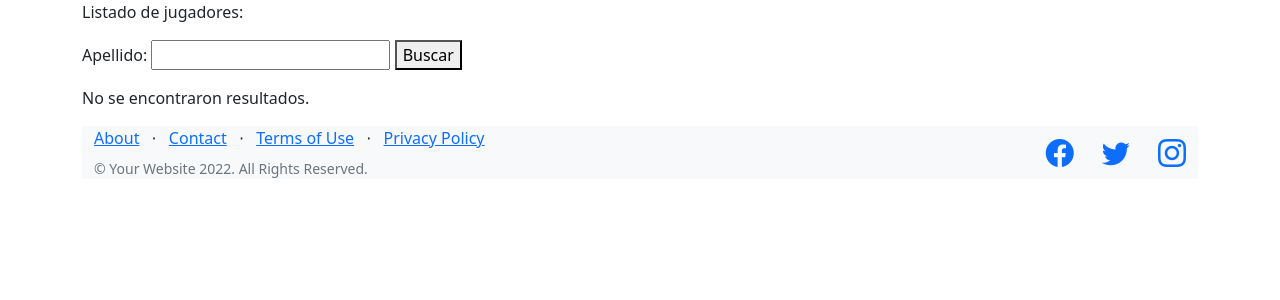
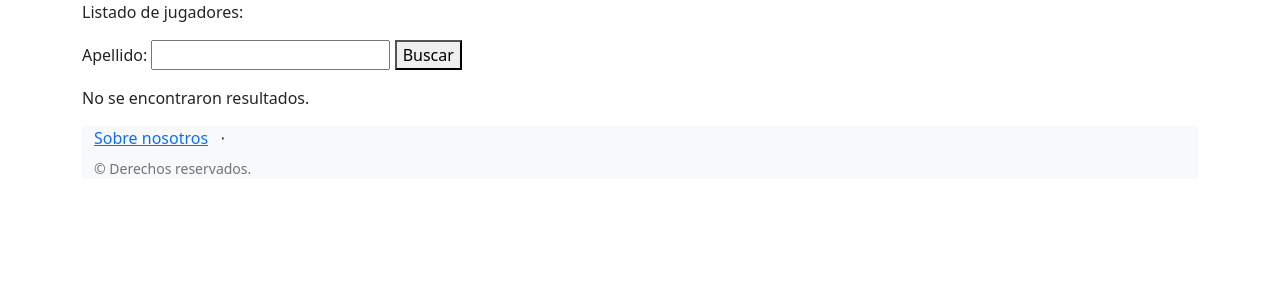
Before and after one commit to nicosangui/Entrega1-Acerbi-SanguinettiParodi-PontesDosSantos-, a Django app: page /jugadores/ in a window 1280 px wide. Shown: the part 56-356 px from the top of the page. Run offline with Django 4.2, Linux system fonts and the light colour scheme; some libraries are stand-ins or nearby versions.

Commit message:
Borre botones sin uso

```diff
--- a/Home/templates/Home/ver_jugadores.html
+++ b/Home/templates/Home/ver_jugadores.html
@@ -12,7 +12,6 @@
 <form action={% url 'ver_jugadores' %} method="GET">
 
         {{formulario}}
-
     <button> Buscar </button>
 </form>
 
--- a/Home/templates/padres/base.html
+++ b/Home/templates/padres/base.html
@@ -36,36 +36,21 @@
         </nav>
 
         <!-- Footer-->
-        <footer class="footer bg-light">
+        <p><footer class="footer bg-light">
             <div class="container">
                 <div class="row">
                     <div class="col-lg-6 h-100 text-center text-lg-start my-auto">
                         <ul class="list-inline mb-2">
-                            <li class="list-inline-item"><a href="#!">About</a></li>
+                            <li class="list-inline-item"><a href="#!">Sobre nosotros</a></li>
                             <li class="list-inline-item">⋅</li>
-                            <li class="list-inline-item"><a href="#!">Contact</a></li>
-                            <li class="list-inline-item">⋅</li>
-                            <li class="list-inline-item"><a href="#!">Terms of Use</a></li>
-                            <li class="list-inline-item">⋅</li>
-                            <li class="list-inline-item"><a href="#!">Privacy Policy</a></li>
                         </ul>
-                        <p class="text-muted small mb-4 mb-lg-0">&copy; Your Website 2022. All Rights Reserved.</p>
+                        <p class="text-muted small mb-4 mb-lg-0">&copy; Derechos reservados.</p>
                     </div>
-                    <div class="col-lg-6 h-100 text-center text-lg-end my-auto">
-                        <ul class="list-inline mb-0">
-                            <li class="list-inline-item me-4">
-                                <a href="#!"><i class="bi-facebook fs-3"></i></a>
-                            </li>
-                            <li class="list-inline-item me-4">
-                                <a href="#!"><i class="bi-twitter fs-3"></i></a>
-                            </li>
-                            <li class="list-inline-item">
-                                <a href="#!"><i class="bi-instagram fs-3"></i></a>
-                            </li>
                         </ul>
                     </div>
                 </div>
             </div>
+        </p>
         </footer>
         <!-- Bootstrap core JS-->
         <script src="https://cdn.jsdelivr.net/npm/bootstrap@5.1.3/dist/js/bootstrap.bundle.min.js"></script>
```
Also changed, not shown: Home/templates/Home/crear_jugador.html (line endings or trailing spaces).
